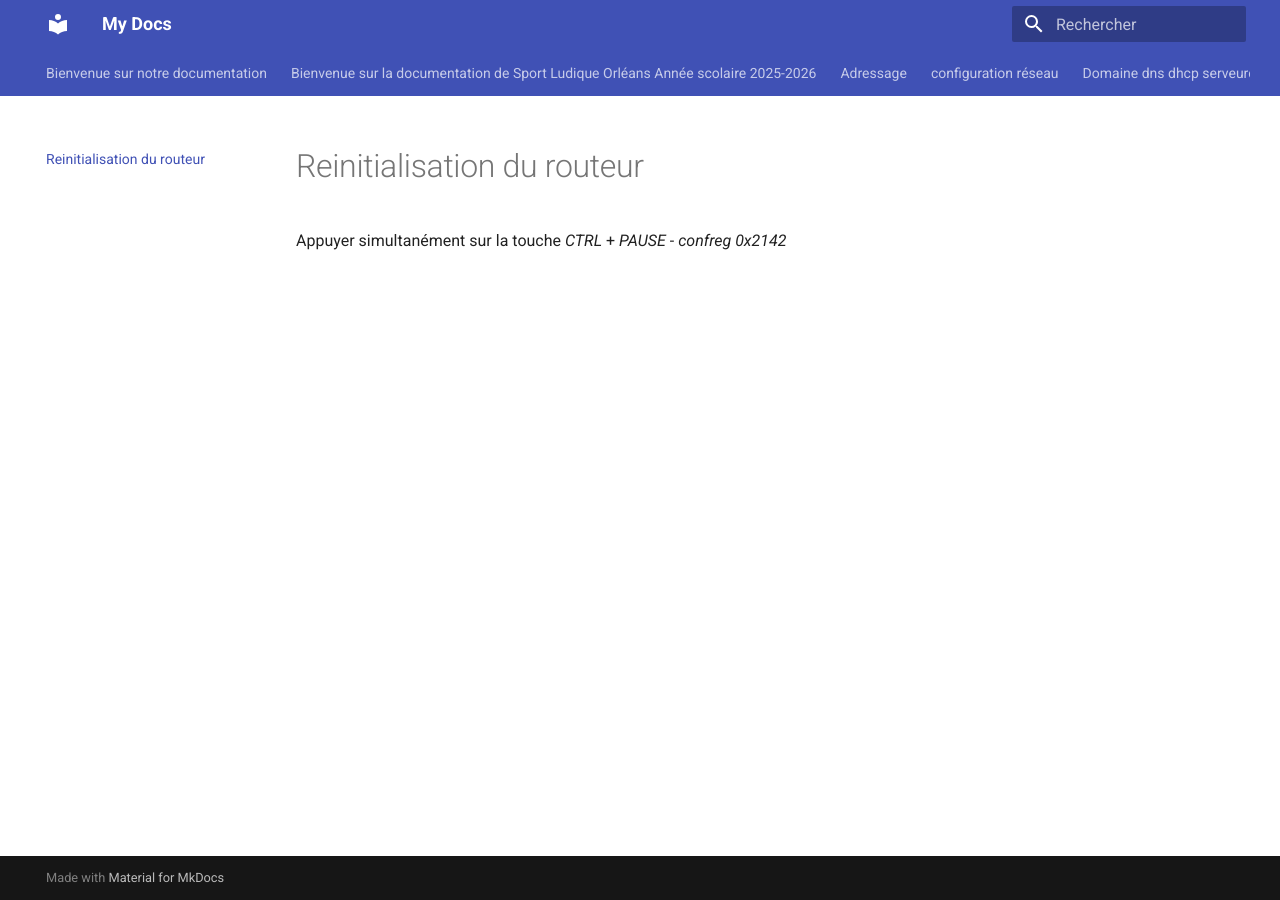
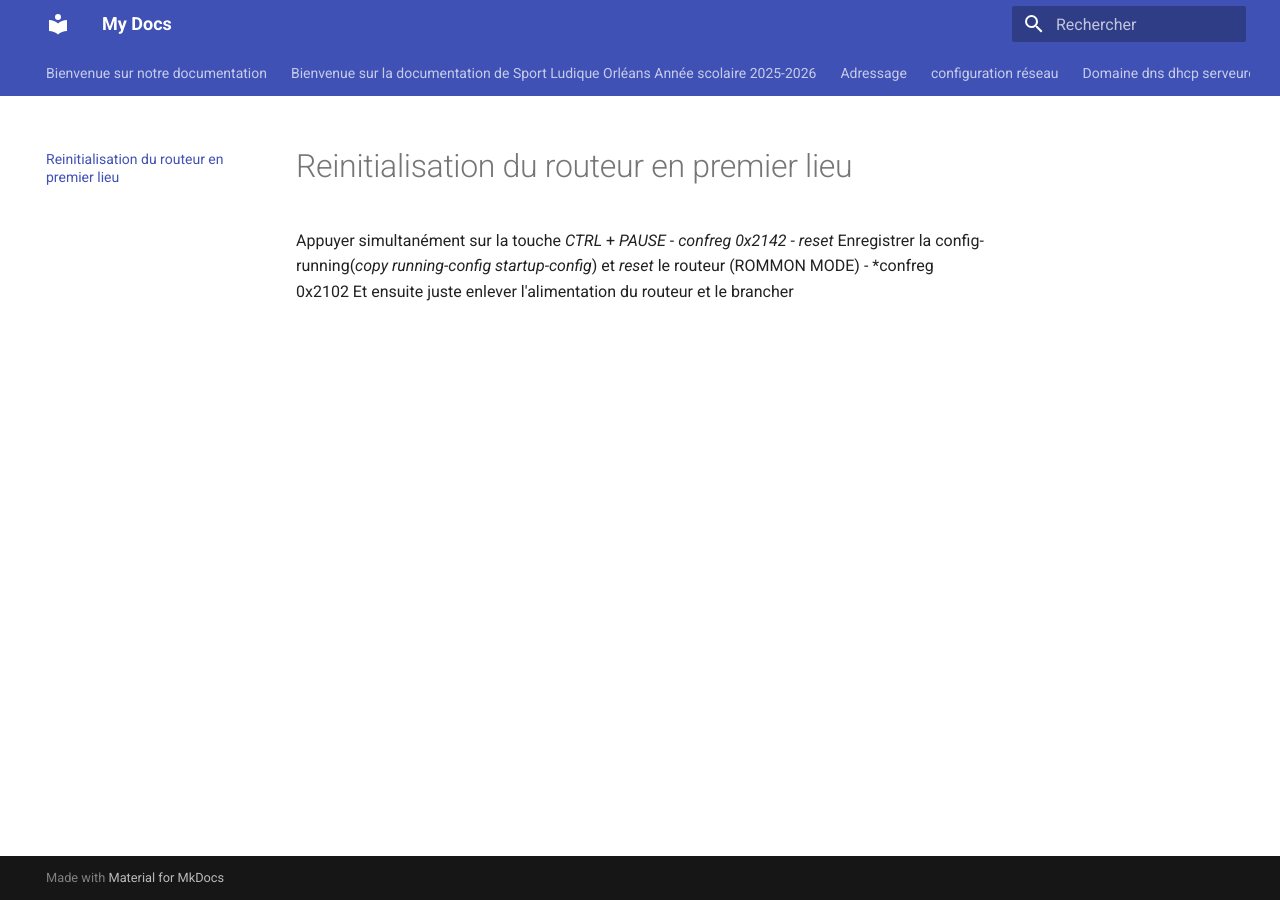
Before and after one commit to RAYAN241351/SportLudique2025-2026, an MkDocs documentation site: the page built from docs/routeurs.md, in a window 1280 px wide. Built offline with MkDocs 1.6.1 and Material for MkDocs 9.7.7, drawn with Linux system fonts in a browser that asks for light colours.

Commit message:
Update routeurs.md

```diff
--- a/docs/routeurs.md
+++ b/docs/routeurs.md
@@ -1,4 +1,8 @@
-# Reinitialisation du routeur
+# Reinitialisation du routeur en premier lieu
 
 Appuyer simultanément sur la touche *CTRL* + *PAUSE*
 - *confreg 0x2142*
+- *reset*
+Enregistrer la config-running(*copy running-config startup-config*) et *reset* le routeur (ROMMON MODE)
+- *confreg 0x2102
+Et ensuite juste enlever l'alimentation du routeur et le brancher
```
